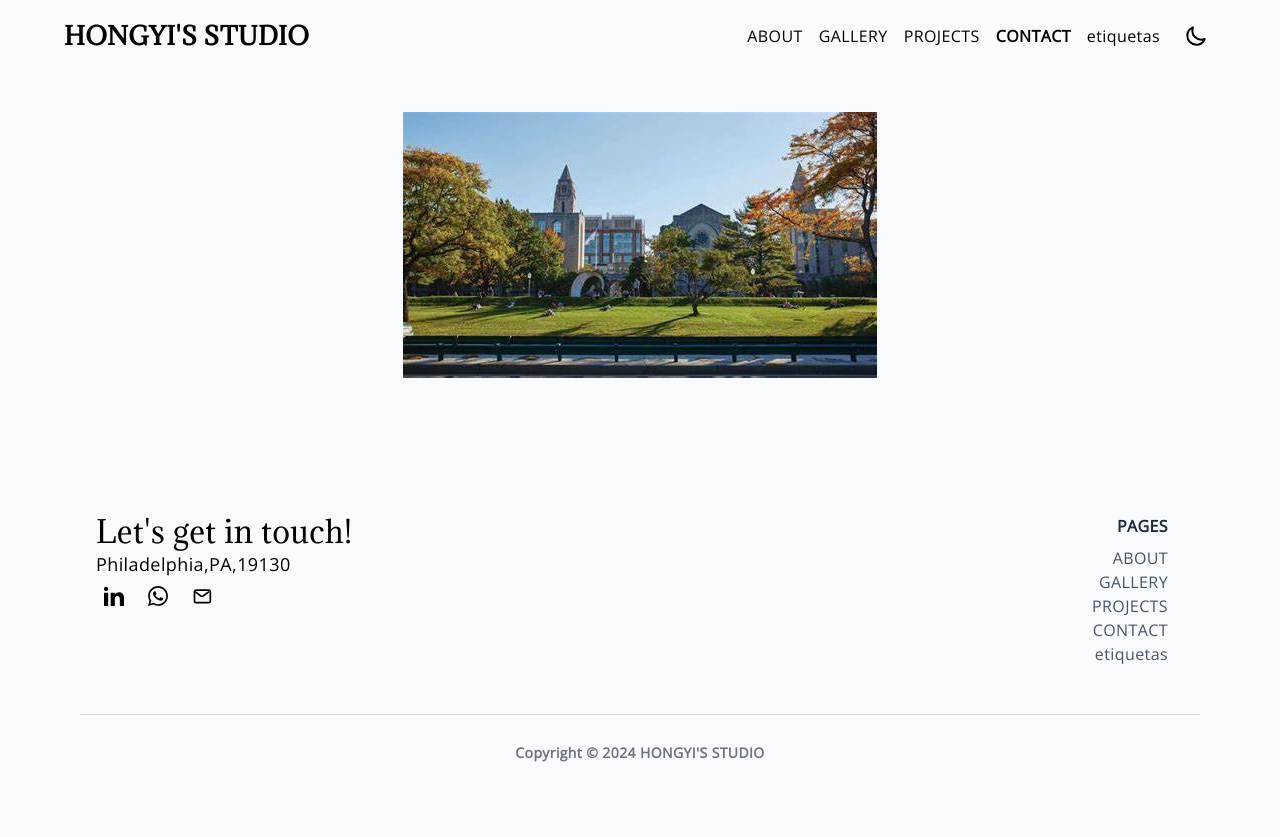
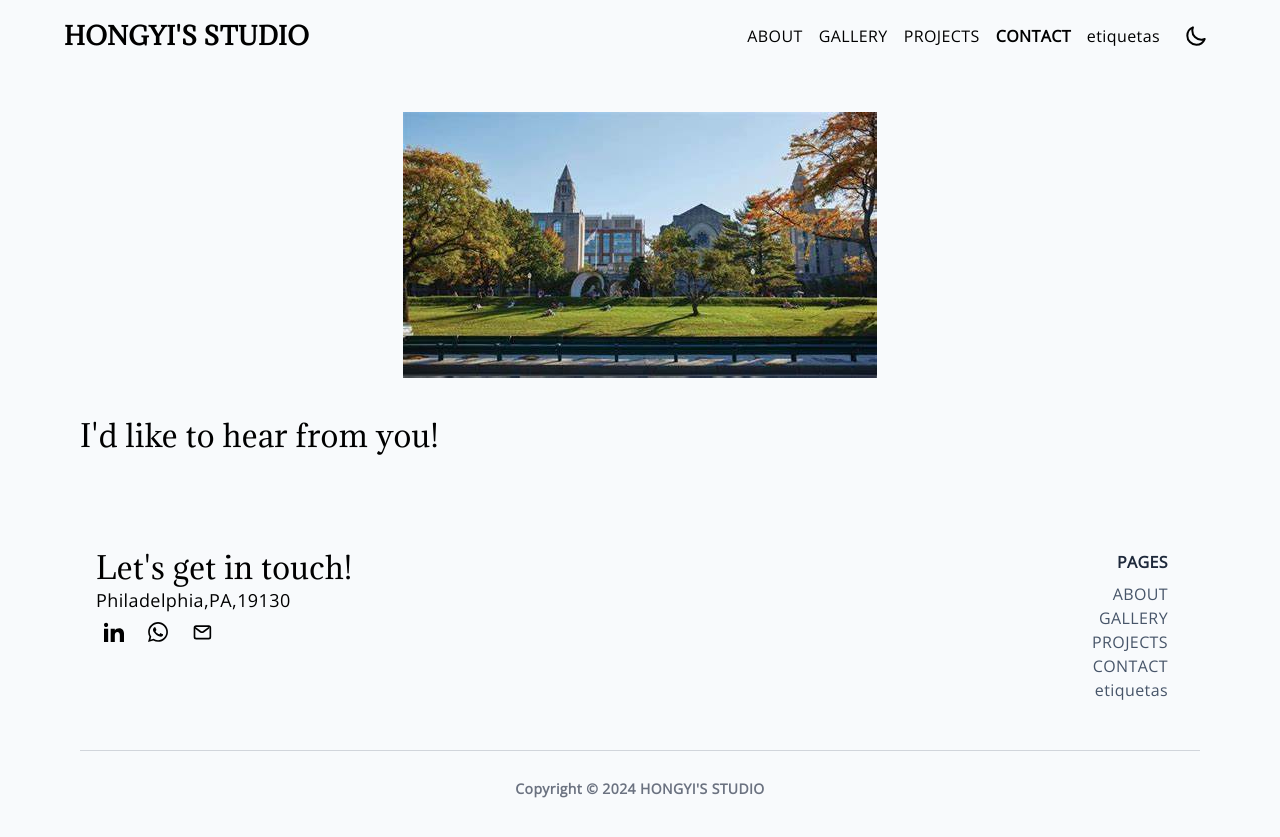
Before and after one commit to hongyili-hl/hongyili-hl.github.io, a Jekyll site: the page built from sample.md, in a window 1280 px wide. Shown: the top 837 px of the page. Built offline with Jekyll 4.4.1, drawn with Linux system fonts in a browser that asks for light colours.

Commit message:
Update contact.html

```diff
--- a/_layouts/contact.html
+++ b/_layouts/contact.html
@@ -5,3 +5,7 @@ layout: base
 <div class="flex justify-center py-4 md:py-8">
   <img src="assets/images/OIP.jpg" alt="" class="basis-2/6  w-11/12 md:w-5/12 p-2 md:px-0">
 </div>
+<div class="w-full lg:w-6/12 px-4">
+  <h4 class="text-3xl fonat-semibold">{{ site.data[site.lang].footer.title | default: "I'd like to hear from you!" |
+  localize}}</h4>
+</div>
```
